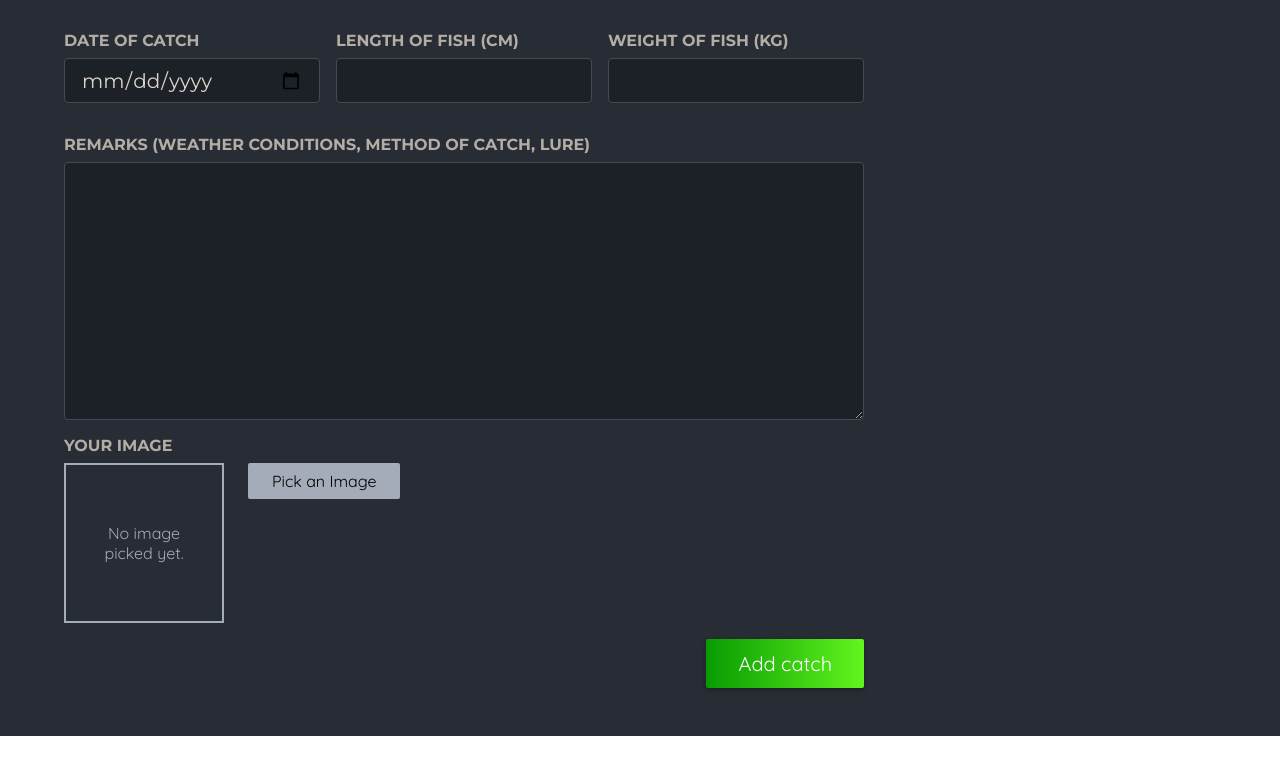
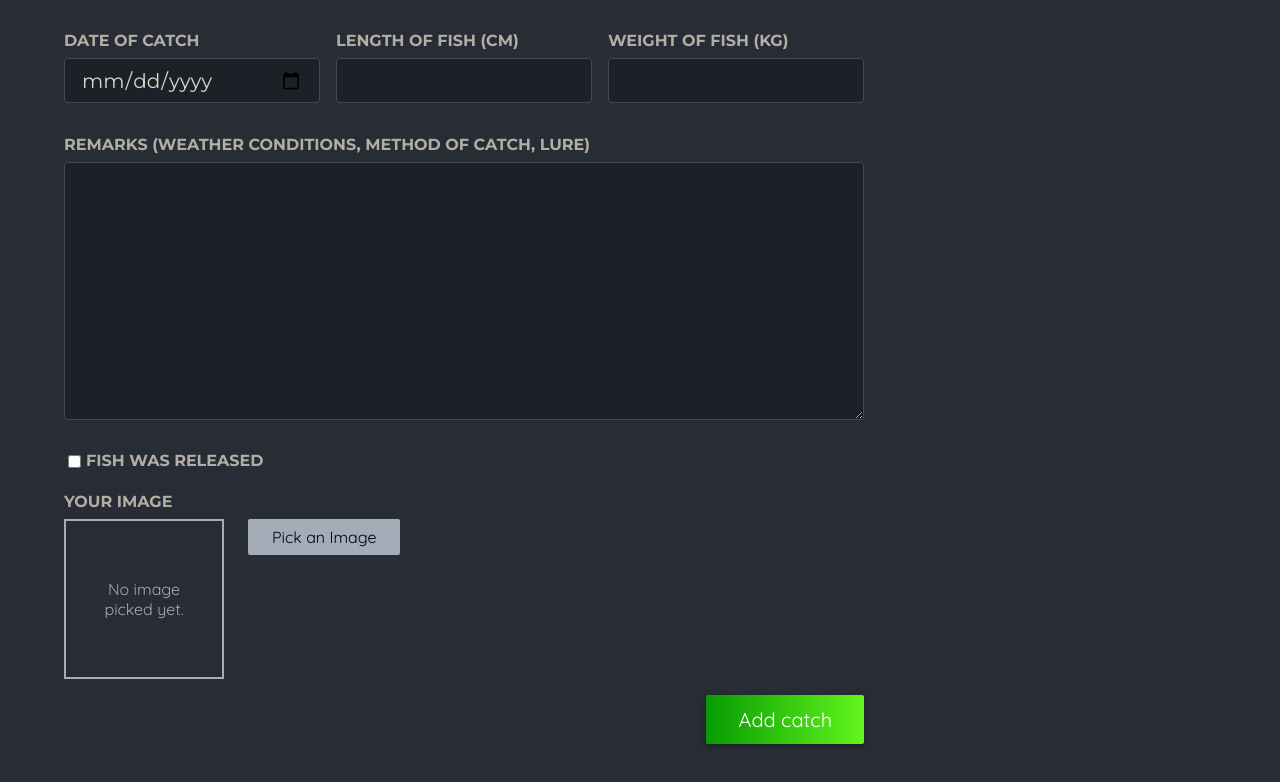
Before and after one commit to Mateusz220291/Fishing-App-Next, a Next.js app: page /catches/share in a window 1280 px wide. Shown: the part 481-1263 px from the top of the page. Before the commit the page ends 1217 px from the top, so only its background shows below. Built offline with nearby package versions, Linux system fonts and the light colour scheme.

Commit message:
release checkbox implementation

```diff
--- a/app/catches/share/page.js
+++ b/app/catches/share/page.js
@@ -71,6 +71,10 @@ export default function ShareCatchPage() {
             </label>
             <textarea id="remarks" name="remarks" rows="10" required></textarea>
           </p>
+          <div className={classes.flex}>
+            <input type="checkbox" id="released" name="released" />
+            <label for="released">Fish was released</label>
+          </div>
           <ImagePicker label="Your image" name="image" />
           {state.message && <p>{state.message}</p>}
           <p className={classes.actions}>
--- a/app/catches/share/page.module.css
+++ b/app/catches/share/page.module.css
@@ -23,6 +23,16 @@
   max-width: 75rem;
   margin: 3rem auto;
   color: white;
+}
+
+.flex {
+  display: flex;
+  align-items: center;
+  justify-content: flex-start;
+}
+
+.flex label {
+  color: red;
 }
 
 .form {
@@ -51,6 +61,12 @@
   font-size: 1.25rem;
   font-family: "Montserrat", sans-serif;
   color: #ddd6cb;
+}
+
+.form input[type="checkbox"] {
+  width: auto;
+  margin-bottom: 0.5rem;
+  margin-right: 5px;
 }
 
 .form input,
--- a/components/catches/catch-item.module.css
+++ b/components/catches/catch-item.module.css
@@ -25,6 +25,12 @@
   font-size: 0.75rem;
   color: #cfa69b;
   font-style: italic;
+}
+
+.headerText div {
+  display: flex;
+  align-items: center;
+  gap: 10px;
 }
 
 .meal h2,
--- a/components/catches/catch-remove-btn.js
+++ b/components/catches/catch-remove-btn.js
@@ -27,7 +27,7 @@ const DeleteCatchBtn = ({ slug }) => {
             <span className={classes.close} onClick={closeModal}>
               &times;
             </span>
-            <p>Are you sure you want to delete this fish</p>
+            <p>Are you sure you want to delete this fish?</p>
             <button onClick={handleDelete}>Yes</button>
             <button onClick={closeModal}>No</button>
           </div>
--- a/lib/actions.js
+++ b/lib/actions.js
@@ -19,6 +19,7 @@ export async function shareCatch(prevState, formData) {
     length: formData.get("length"),
     weight: formData.get("weight"),
     remarks: formData.get("remarks"),
+    released: formData.get("released"),
   };
   if (
     isInvalidText(fish.species) ||
--- a/lib/catches.js
+++ b/lib/catches.js
@@ -38,7 +38,7 @@ export async function saveCatch(fish) {
   db.prepare(
     `
     INSERT INTO catches
-      (species, place, date, length, weight, image, slug, remarks)
+      (species, place, date, length, weight, image, slug, released, remarks)
     VALUES (
       @species,
       @place,
@@ -47,6 +47,7 @@ export async function saveCatch(fish) {
       @weight,
       @image,
       @slug,
+      @released,
       @remarks
     )
   `
--- a/package.json
+++ b/package.json
@@ -10,7 +10,7 @@
   },
   "dependencies": {
     "better-sqlite3": "^9.4.1",
-    "next": "14.1.0",
+    "next": "^14.1.3",
     "react": "^18",
     "react-dom": "^18",
     "slugify": "^1.6.6",
```
Also changed, not shown: components/catches/catch-item.js (+13 -3 lines), components/catches/catch-remove-btn.module.css (+7 -1 lines), initdb.js (+7 -25 lines), public/images/released.png (added), 1 other file (tests, documents, lock files or other folders).
